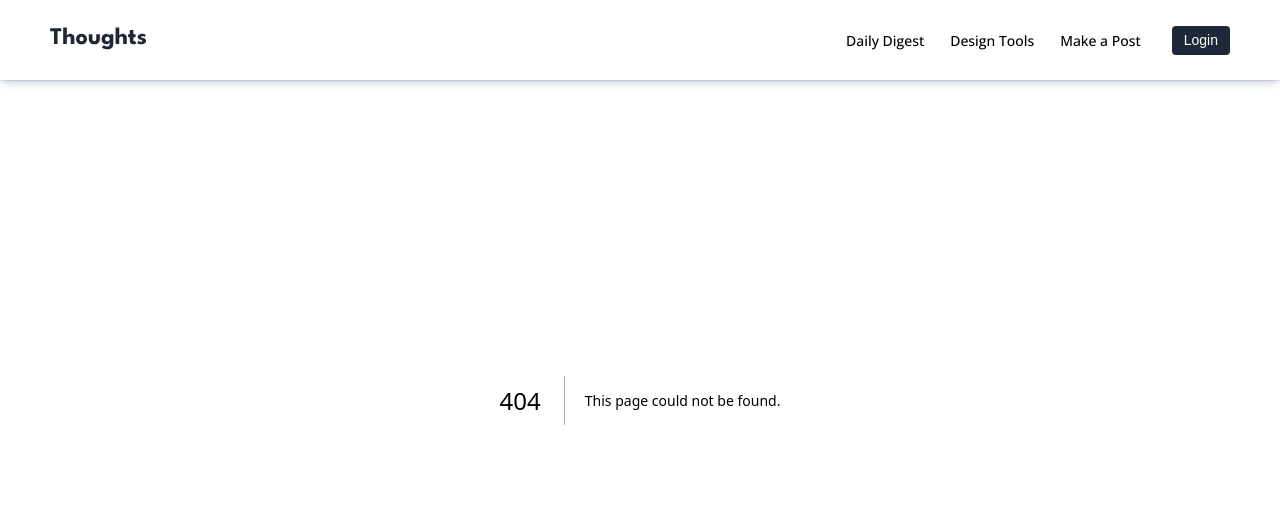
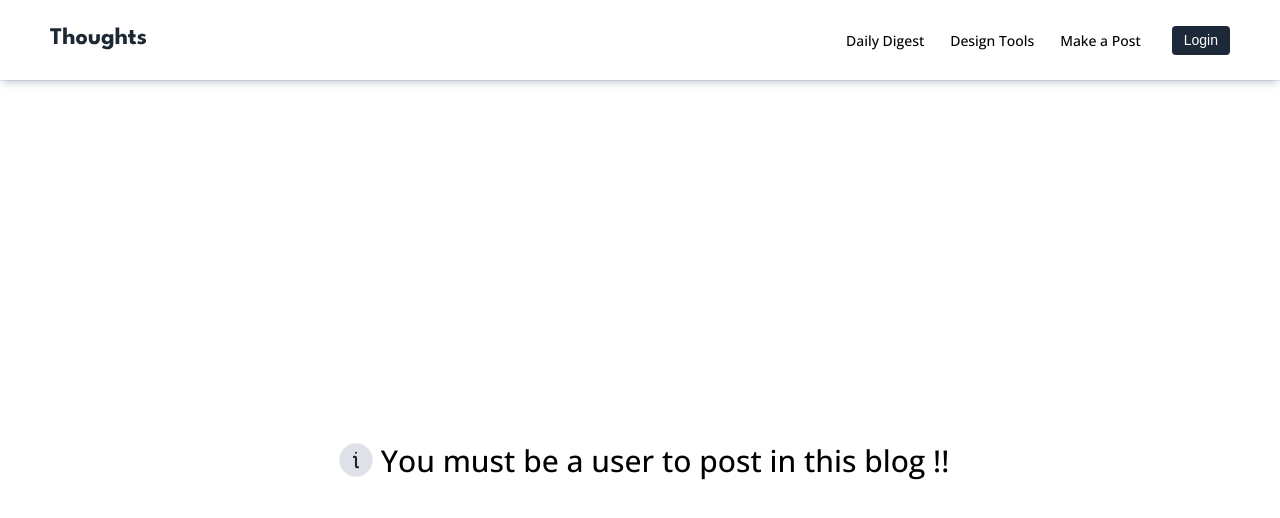
Before and after one commit to Manu-Andaluz/Thoughts, a Next.js app in the folder frontend/: page /auth-error in a window 1280 px wide. Before the commit this address had no page. Shown: the top 518 px of the page. Built offline with nearby package versions, Linux system fonts and the light colour scheme.

Commit message:
adding auth error in frontend

```diff
--- /dev/null
+++ b/frontend/src/app/auth-error/page.tsx
@@ -0,0 +1,8 @@
+import AuthError from "@/components/AuthError/AuthError";
+import React from "react";
+
+const Page = () => {
+  return <AuthError />;
+};
+
+export default Page;
--- /dev/null
+++ b/frontend/src/components/AuthError/AuthError.module.scss
@@ -0,0 +1,30 @@
+.container {
+  padding-top: 15vh;
+  align-items: center;
+  min-height: 100vh;
+  display: grid;
+  place-content: center;
+  width: 100%;
+  text-align: center;
+  @media (min-width: 450px) {
+    display: flex;
+    justify-content: center;
+    margin: auto;
+  }
+
+  h1 {
+    font-weight: 500;
+    font-size: 18px;
+    @media (min-width: 700px) {
+      font-size: 30px;
+    }
+  }
+
+  svg {
+    @media (max-width: 450px) {
+      display: flex;
+      justify-content: center;
+      margin: auto;
+    }
+  }
+}
--- /dev/null
+++ b/frontend/src/components/AuthError/AuthError.tsx
@@ -0,0 +1,14 @@
+import React from "react";
+import style from "./AuthError.module.scss";
+import { WarningIcon } from "./icons";
+
+const AuthError = () => {
+  return (
+    <div className={style.container}>
+      <WarningIcon />
+      <h1>You must be a user to post in this blog !!</h1>
+    </div>
+  );
+};
+
+export default AuthError;
--- /dev/null
+++ b/frontend/src/components/AuthError/icons.tsx
@@ -0,0 +1,24 @@
+export const WarningIcon = () => (
+  <svg
+    width="50"
+    height="50"
+    viewBox="0 0 24 24"
+    fill="none"
+    xmlns="http://www.w3.org/2000/svg"
+  >
+    <circle
+      cx="8"
+      cy="8"
+      r="8"
+      transform="matrix(-1 0 0 1 20 4)"
+      fill="#7E869E"
+      fillOpacity="0.25"
+    />
+    <path
+      d="M11 10.5H11.5C11.7761 10.5 12 10.7239 12 11V15C12 15.2761 12.2239 15.5 12.5 15.5H13M12 8.5H12.01"
+      stroke="#222222"
+      strokeLinecap="round"
+      strokeLinejoin="round"
+    />
+  </svg>
+);
--- a/frontend/src/components/SignUpModal/hooks/Post/login.tsx
+++ b/frontend/src/components/SignUpModal/hooks/Post/login.tsx
@@ -9,6 +9,6 @@ export const login = async () => {
   const res = await axios.post(apiUrl, formData);
   if (res.data?.token) {
     localStorage.setItem("userToken", res.data.token);
-    window.location.reload();
+    window.location.replace("/");
   }
 };
--- a/frontend/src/components/SignUpModal/hooks/Post/signUp.tsx
+++ b/frontend/src/components/SignUpModal/hooks/Post/signUp.tsx
@@ -7,8 +7,9 @@ export const signUp = async () => {
   const formData = new FormData(form);
 
   const res = await axios.post(apiUrl, formData);
-  console.log(res);
+
   if (res.data?.token) {
     localStorage.setItem("userToken", res.data.token);
+    window.location.replace("/");
   }
 };
```
Also changed, not shown: frontend/src/components/CreatePost/CreatePost.tsx (+8 -1 lines), 1 other file (tests, documents, lock files or other folders).
